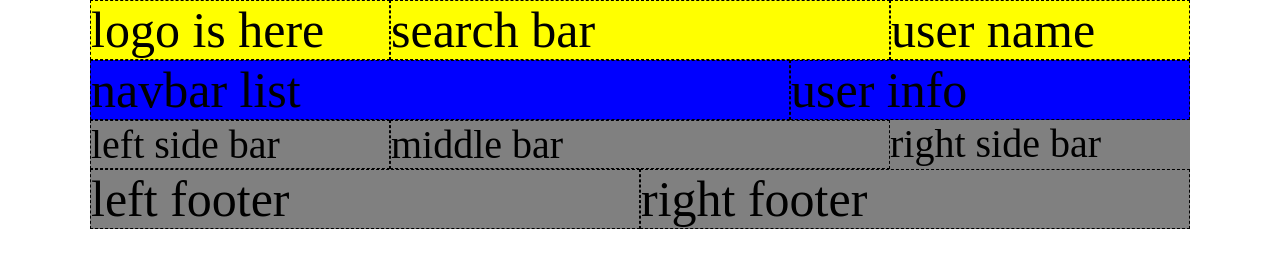
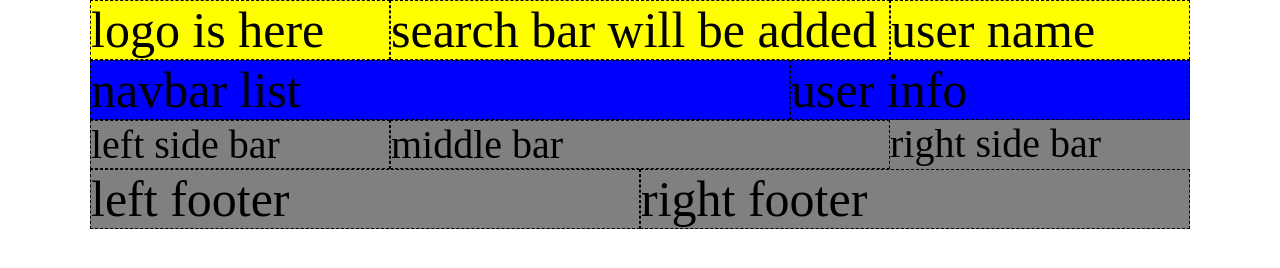
Before and after one commit to mzgaha/my-repository, a plain HTML site: page index.html in a window 1280 px wide. Drawn offline with Linux system fonts and the light colour scheme.

Commit message:
certain change in search bar

```diff
--- a/index.html
+++ b/index.html
@@ -17,7 +17,7 @@
 
                     <div class="logo-search-wrapper">
                         <div class="logo-wrapper">logo is here</div>
-                        <div class="search-wrapper">search bar</div>
+                        <div class="search-wrapper">search bar will be added</div>
                     </div>
                     <div class="user-wrapper">user name</div>
 
```
